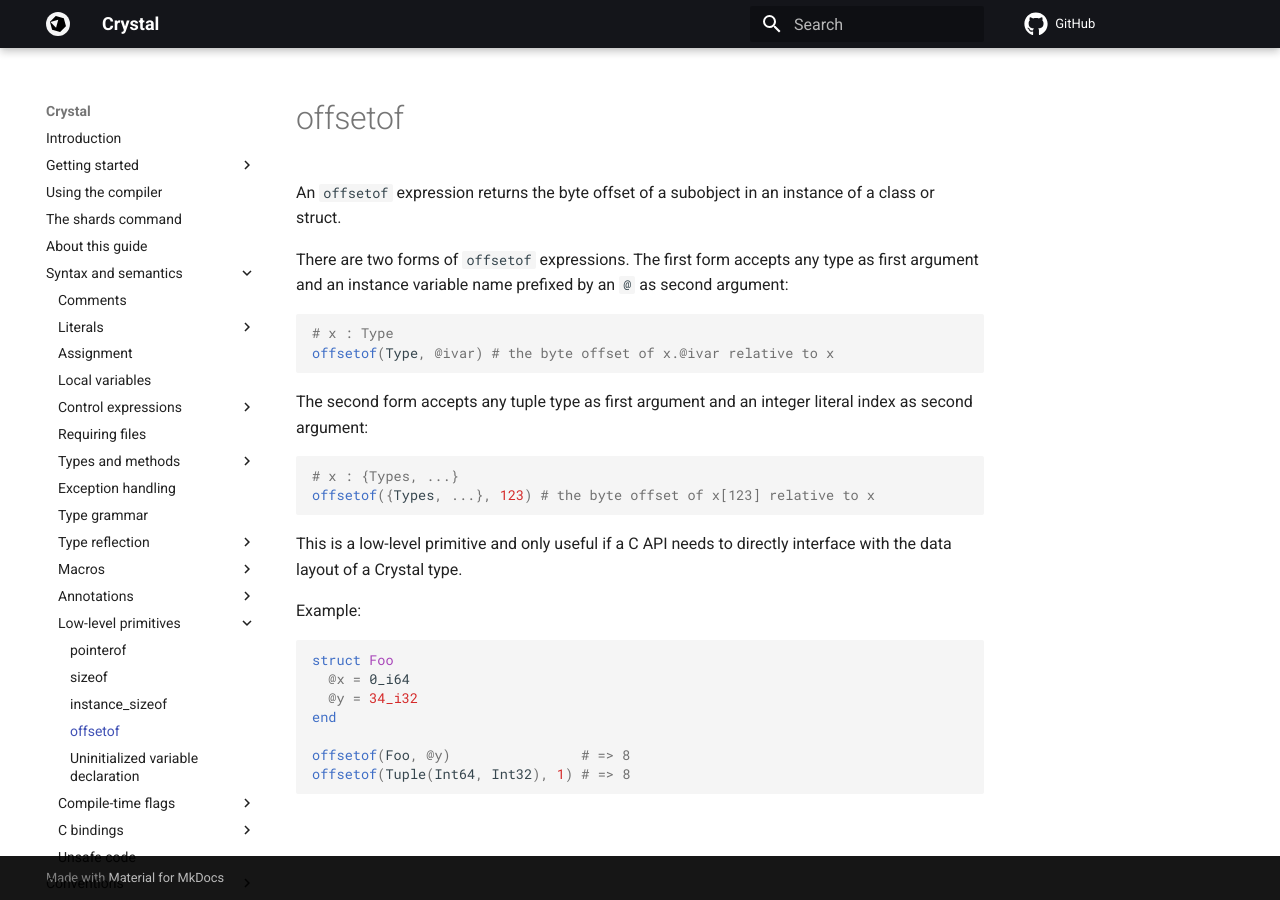
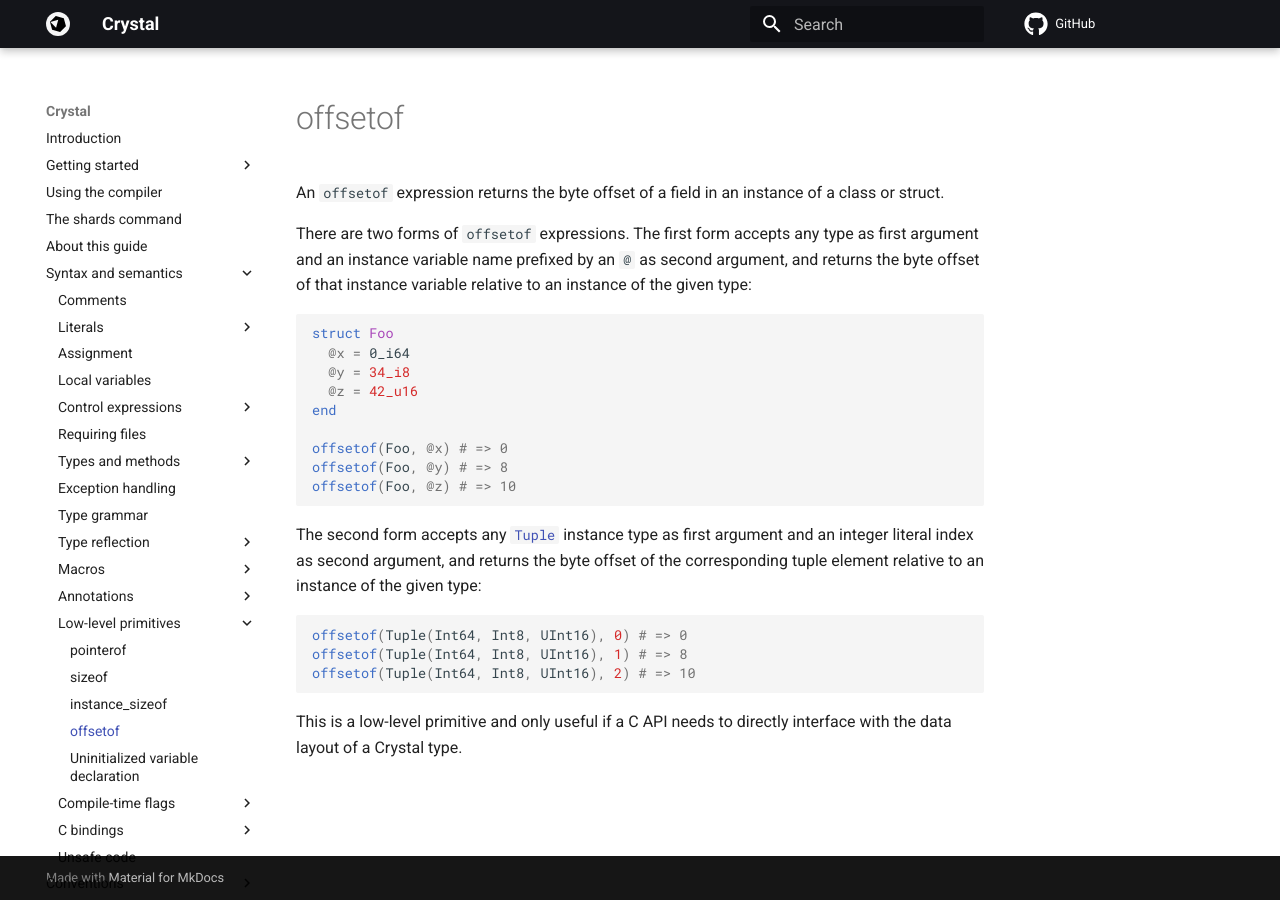
Before and after one commit to crystal-lang/crystal-book, an MkDocs documentation site: the page built from docs/syntax_and_semantics/offsetof.md, in a window 1280 px wide. Built offline with MkDocs 1.6.1 and Material for MkDocs 9.7.7, drawn with Linux system fonts in a browser that asks for light colours; comment, search, counter and statistics services are not loaded.

Commit message:
Update offset.md

````diff
--- a/docs/syntax_and_semantics/offsetof.md
+++ b/docs/syntax_and_semantics/offsetof.md
@@ -1,31 +1,27 @@
 # offsetof
 
-An `offsetof` expression returns the byte offset of a subobject in an instance of a class or struct.
+An `offsetof` expression returns the byte offset of a field in an instance of a class or struct.
 
-There are two forms of `offsetof` expressions. The first form accepts any type as first argument and an instance variable name prefixed by an `@` as second argument:
-
-```crystal
-# x : Type
-offsetof(Type, @ivar) # the byte offset of x.@ivar relative to x
-```
-
-The second form accepts any tuple type as first argument and an integer literal index as second argument:
-
-```crystal
-# x : {Types, ...}
-offsetof({Types, ...}, 123) # the byte offset of x[123] relative to x
-```
-
-This is a low-level primitive and only useful if a C API needs to directly interface with the data layout of a Crystal type.
-
-Example:
+There are two forms of `offsetof` expressions. The first form accepts any type as first argument and an instance variable name prefixed by an `@` as second argument, and returns the byte offset of that instance variable relative to an instance of the given type:
 
 ```crystal
 struct Foo
   @x = 0_i64
-  @y = 34_i32
+  @y = 34_i8
+  @z = 42_u16
 end
 
-offsetof(Foo, @y)                # => 8
-offsetof(Tuple(Int64, Int32), 1) # => 8
+offsetof(Foo, @x) # => 0
+offsetof(Foo, @y) # => 8
+offsetof(Foo, @z) # => 10
 ```
+
+The second form accepts any [`Tuple`](https://crystal-lang.org/api/latest/Tuple.html) instance type as first argument and an integer literal index as second argument, and returns the byte offset of the corresponding tuple element relative to an instance of the given type:
+
+```crystal
+offsetof(Tuple(Int64, Int8, UInt16), 0) # => 0
+offsetof(Tuple(Int64, Int8, UInt16), 1) # => 8
+offsetof(Tuple(Int64, Int8, UInt16), 2) # => 10
+```
+
+This is a low-level primitive and only useful if a C API needs to directly interface with the data layout of a Crystal type.
````
